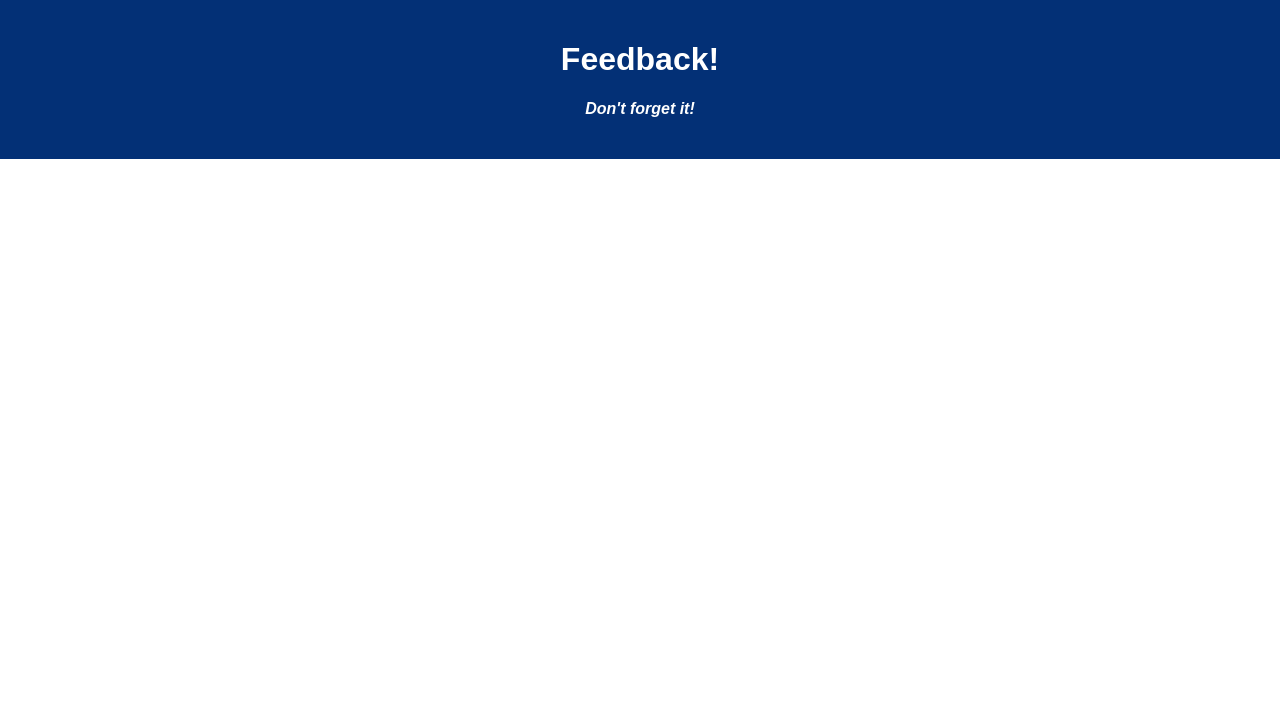
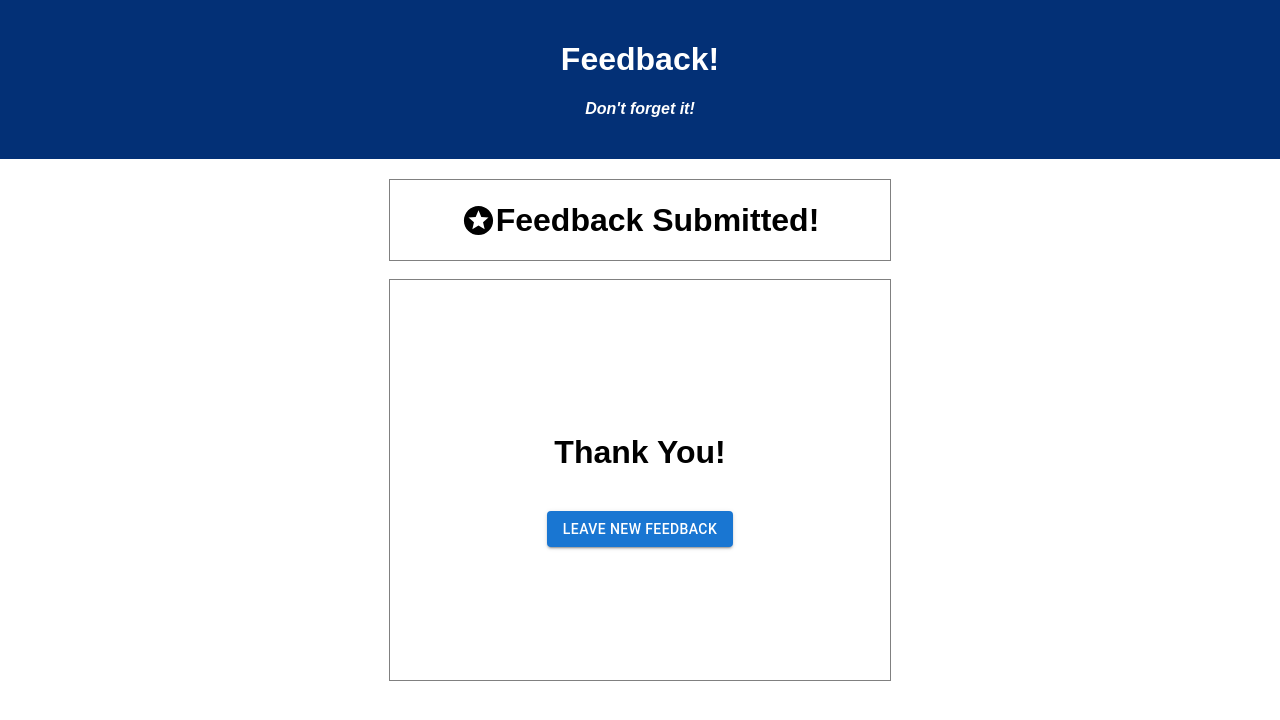
Before and after one commit to WSalinas315/Student-Feedback-Weekend-Challenge, a React (Create React App) app: page /#/submitted in a window 1280 px wide. Shown: the top 720 px of the page. Built offline with nearby package versions, Linux system fonts and the light colour scheme.

Commit message:
Submitted component written and styled

```diff
--- a/package.json
+++ b/package.json
@@ -6,6 +6,7 @@
   "dependencies": {
     "@emotion/react": "^11.10.5",
     "@emotion/styled": "^11.10.5",
+    "@mui/icons-material": "^5.10.16",
     "@mui/material": "^5.10.16",
     "axios": "^0.21.1",
     "express": "^4.17.1",
--- a/src/components/App/App.jsx
+++ b/src/components/App/App.jsx
@@ -3,6 +3,7 @@ import { HashRouter as Router, Route } from 'react-router-dom';
 import Header from '../Header/Header';
 import Form from '../Form/Form';
 import Review from '../Review/Review';
+import Submitted from '../Submitted/Submitted';
 import './App.css';
 
 function App() {
@@ -58,7 +59,7 @@ function App() {
         {/* Submission Route */}
         <Route exact path='/submitted'>
           <Header />
-
+          <Submitted />
         </Route>
         {/* Admin Route */}
         <Route exact path='/admin'>
--- /dev/null
+++ b/src/components/Submitted/Submitted.css
@@ -0,0 +1,23 @@
+.submission-page{
+  margin: auto;
+}
+
+.stars{
+  display: flex;
+  width: 500px;
+  margin: auto;
+  align-items: center;
+  justify-content: center;
+  border: 1px solid gray;
+}
+
+.ty-box{
+  display: flex;
+  flex-direction: column;
+  width: 500px;
+  height: 400px;
+  border: 1px solid gray;
+  align-items: center;
+  justify-content: center;
+  margin: auto;
+}
--- a/src/components/Submitted/Submitted.jsx
+++ b/src/components/Submitted/Submitted.jsx
@@ -1,3 +1,26 @@
-import React, {useState} from "react";
-import { useDispatch } from "react-redux";
-import { useHistory } from "react-router-dom";
+import React from "react";
+import StarsIcon from '@mui/icons-material/Stars';
+import { Button } from "@mui/material";
+import './Submitted.css';
+
+export default function Submitted(){
+
+  // function to go back to start page
+  const returnToStart = () => {
+    history.push('/');
+  }
+
+  return (
+    <div className="submission-page">
+      <div className="stars">
+        <StarsIcon color="teal" fontSize="large" /> <h1>Feedback Submitted!</h1>
+      </div>
+      <br />
+      <div className="ty-box">
+        <h1>Thank You!</h1>
+        <br />
+        <Button variant="contained" onClick={() => returnToStart()}>Leave New Feedback</Button>
+      </div>
+    </div>
+  )
+}
```
Also changed, not shown: 1 other file (tests, documents, lock files or other folders).
